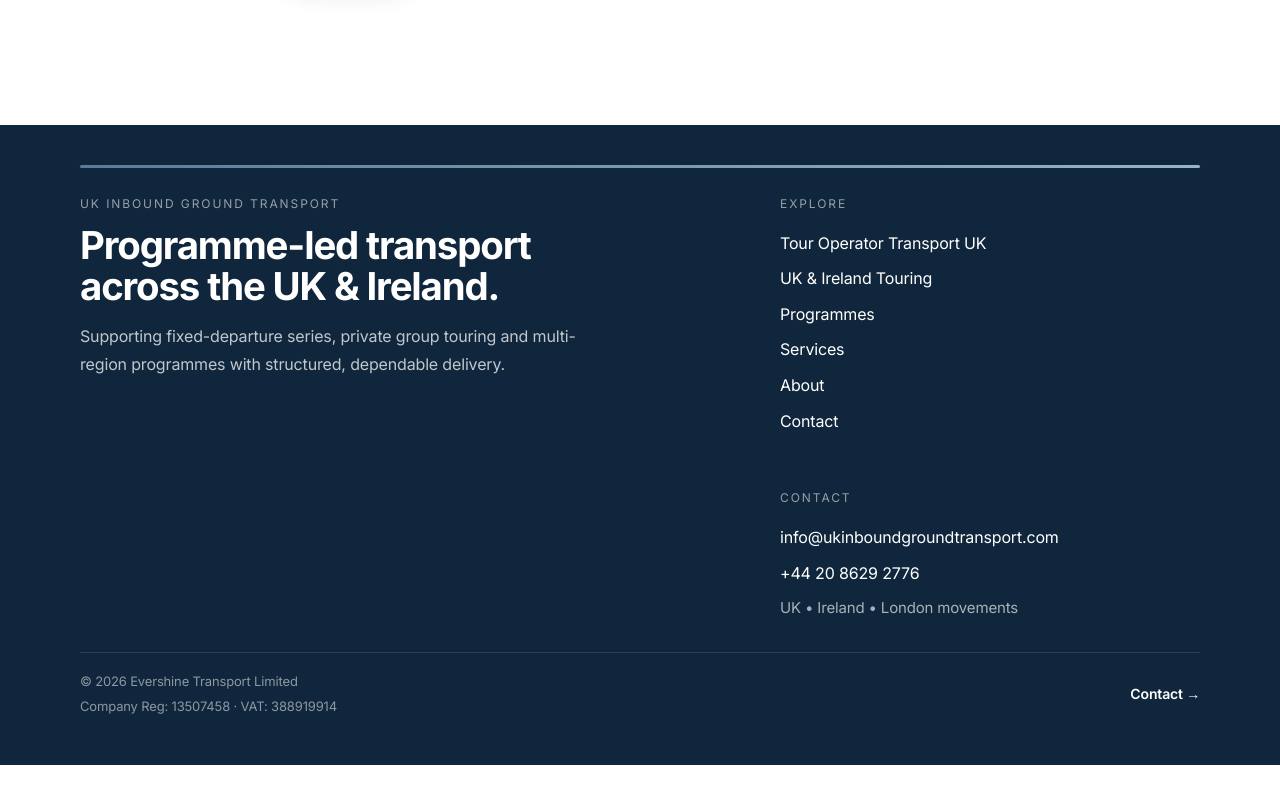
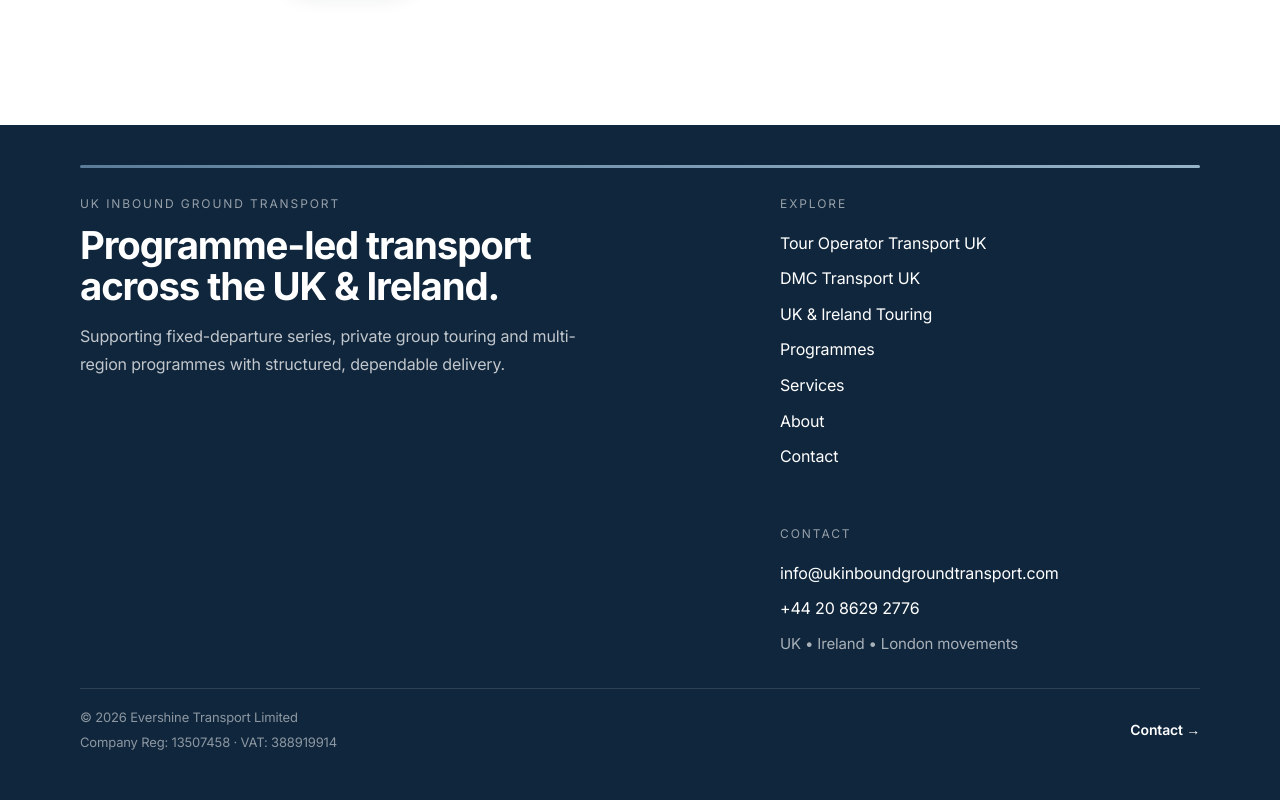
Before and after one commit to kandiahtk-crypto/Project-, a Next.js app: page / in a window 1280 px wide. Shown: the part 8680-9480 px from the top of the page. Before the commit the page ends 9445 px from the top, so only its background shows below. Built offline with nearby package versions, Linux system fonts and the light colour scheme.

Commit message:
Update SiteFooter.tsx

```diff
--- a/src/components/SiteFooter.tsx
+++ b/src/components/SiteFooter.tsx
@@ -26,6 +26,10 @@ export default function SiteFooter() {
 
               <a href="/tour-operator-transport-uk" style={link}>
                  Tour Operator Transport UK
+              </a>
+
+              <a href="/dmc-transport-uk" style={link}>
+                 DMC Transport UK
               </a>
 
               <a href="/uk-ireland-touring" style={link}>
```
